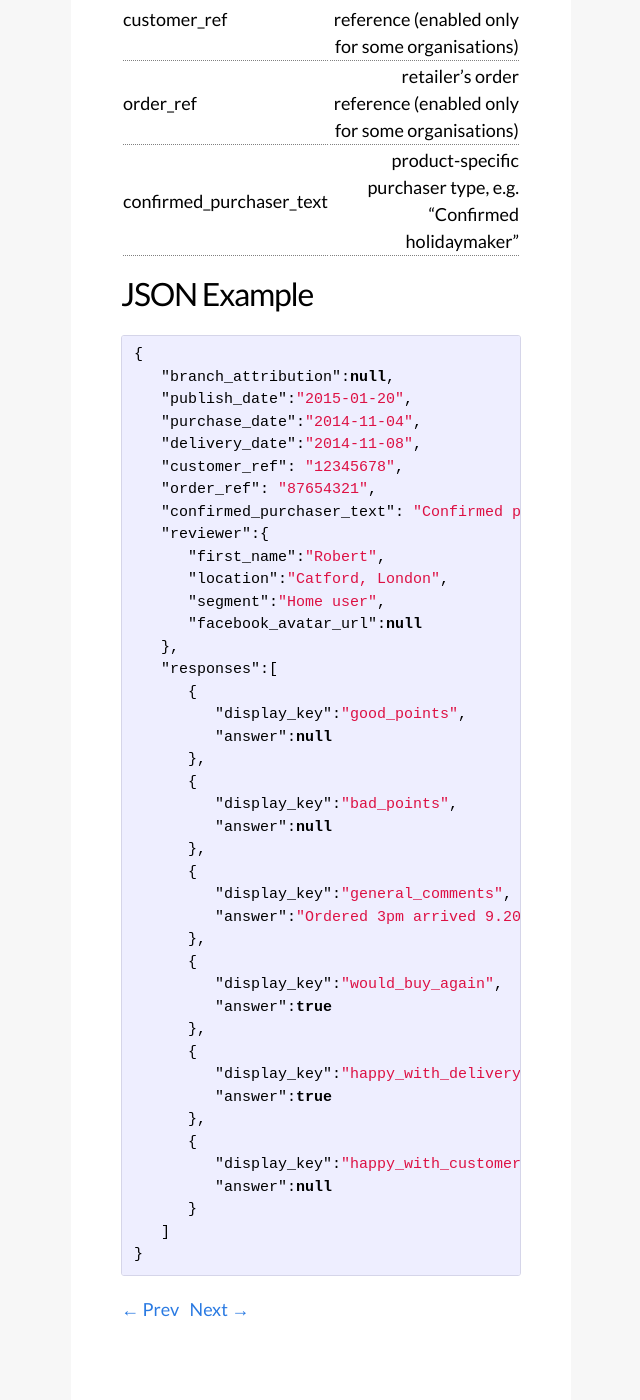
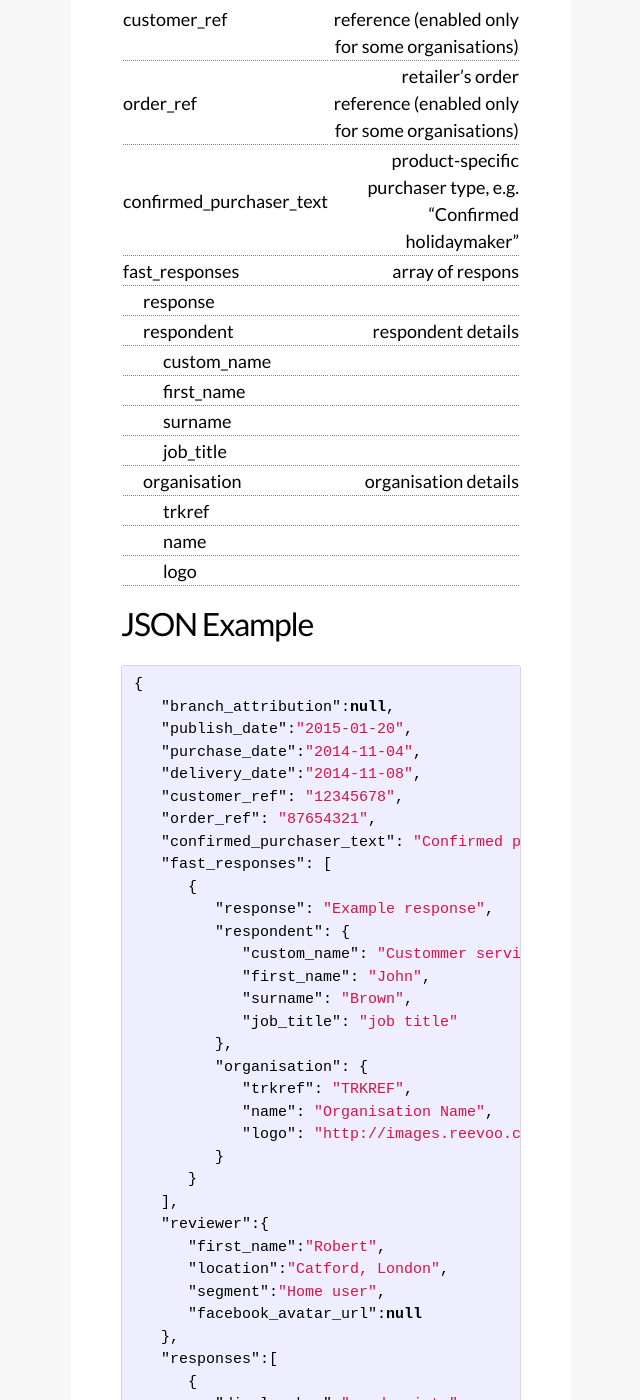
Before and after one commit to reevoo/reevoo.github.io, a Jekyll site: the page built from docs/reevooapi/customer-experience-review/customer-experience-review-detail.markdown, in a window 1280 px wide and 1400 px high, scrolled down 1366 px. Shown: the whole window, without its empty margins (544-1184 px from the left). Built offline with Jekyll 4.4.1, drawn with Linux system fonts in a browser that asks for light colours.

Commit message:
update documentation to include fast_response node

```diff
--- a/docs/reevooapi/customer-experience-review/customer-experience-review-detail.markdown
+++ b/docs/reevooapi/customer-experience-review/customer-experience-review-detail.markdown
@@ -42,6 +42,17 @@ Details for a single customer experience review.
 |customer_ref                             |retailer's customer reference  (enabled only for some organisations)            |
 |order_ref                                |retailer's order reference     (enabled only for some organisations)            |
 |confirmed_purchaser_text |product-specific purchaser type, e.g. "Confirmed holidaymaker"|
+|fast_responses                           |array of respons                           |
+|<span class="indent-1">response</span>   |                                           |
+|<span class="indent-1">respondent</span> |respondent details                         |
+|<span class="indent-2">custom_name</span>|                                           |
+|<span class="indent-2">first_name</span> |                                           |
+|<span class="indent-2">surname</span>    |                                           |
+|<span class="indent-2">job_title</span>  |                                           |
+|<span class="indent-1">organisation</span>|organisation details                      |
+|<span class="indent-2">trkref</span>     |                                           |
+|<span class="indent-2">name</span>       |                                           |
+|<span class="indent-2">logo</span>       |                                           |
 
 ## JSON Example
 {% highlight json %}
@@ -53,6 +64,22 @@ Details for a single customer experience review.
    "customer_ref": "12345678",
    "order_ref": "87654321",
    "confirmed_purchaser_text": "Confirmed purchaser",
+   "fast_responses": [
+      {
+         "response": "Example response",
+         "respondent": {
+            "custom_name": "Custommer service",
+            "first_name": "John",
+            "surname": "Brown",
+            "job_title": "job title"
+         },
+         "organisation": {
+            "trkref": "TRKREF",
+            "name": "Organisation Name",
+            "logo": "http://images.reevoo.com/retailers/image2.png"
+         }
+      }
+   ],
    "reviewer":{
       "first_name":"Robert",
       "location":"Catford, London",
```
Also changed, not shown: docs/reevooapi/review/review-detail.markdown (+27 -0 lines).
